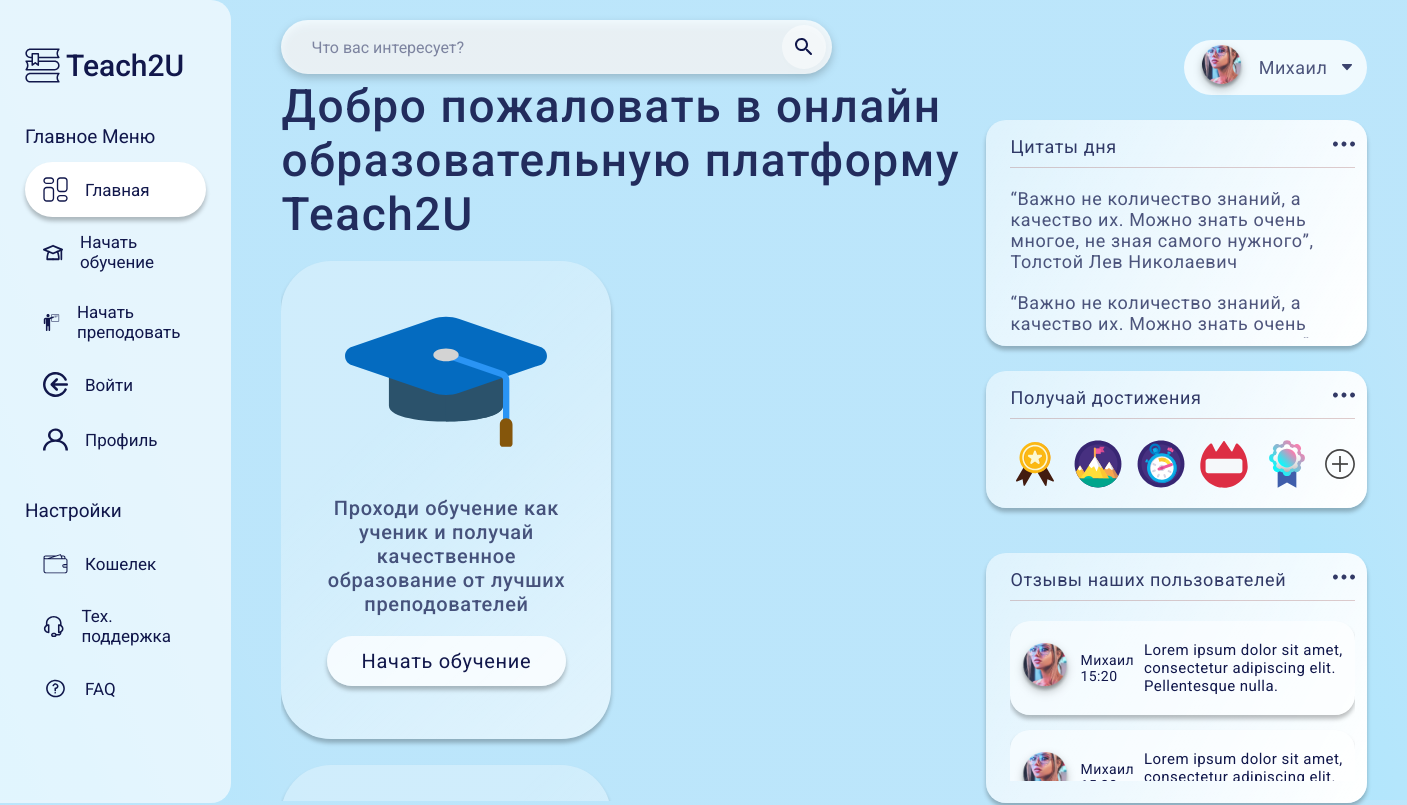
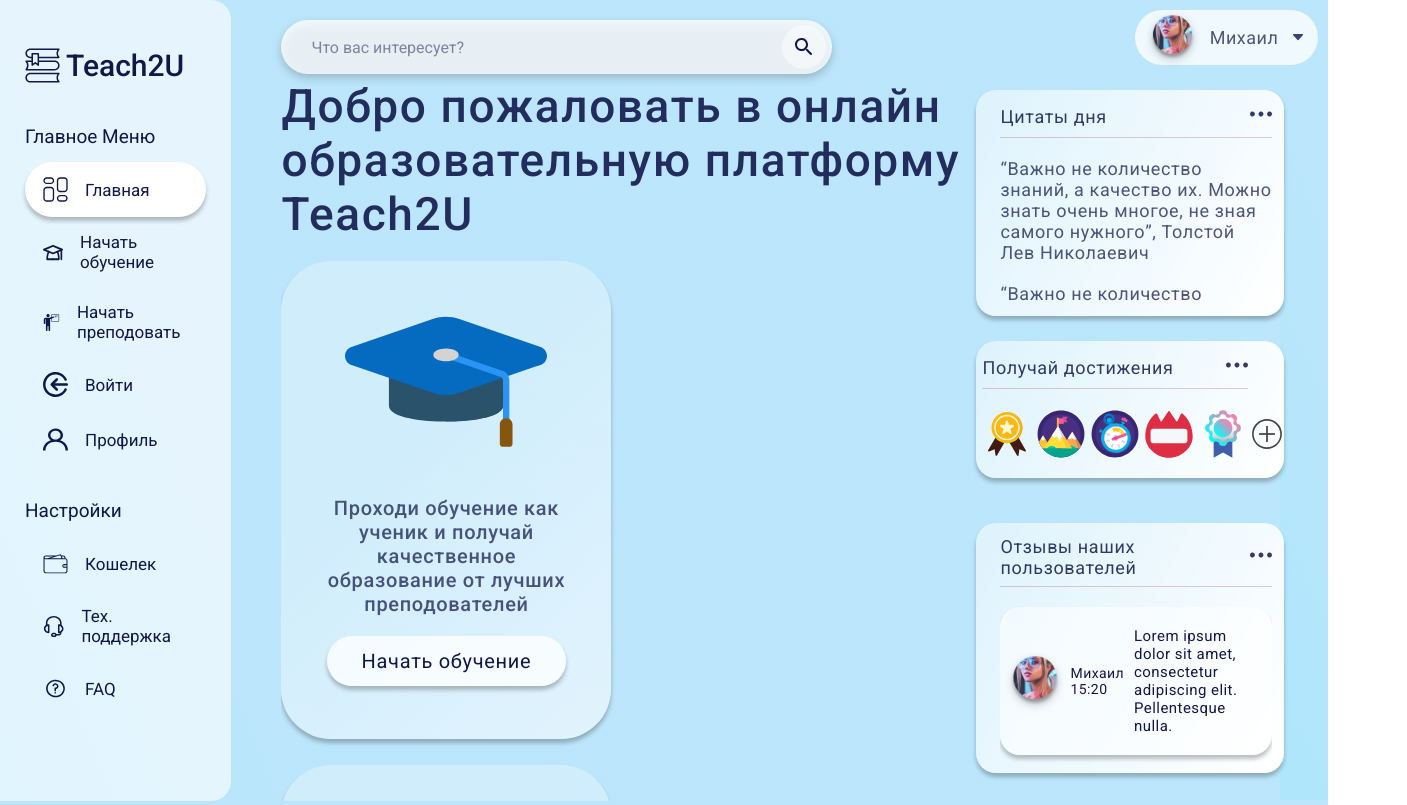
Before and after one commit to IDPogolovkin/T2U-front, a React (Create React App) app: page / in a window 1280 px wide. Shown: the top 805 px of the page, 1407 px wide, since content can reach past the window. Built offline with nearby package versions, Linux system fonts and the light colour scheme.

Commit message:
resize object and grid try 2

```diff
--- a/src/components/Badges/Badges.scss
+++ b/src/components/Badges/Badges.scss
@@ -1,5 +1,6 @@
 .badges-wrapper {
   height: 137px;
+  width: 90%;
   background: linear-gradient(
     118.44deg,
     rgba(255, 255, 255, 0.51) 0%,
@@ -7,7 +8,7 @@
   );
   box-shadow: 0px 4px 4px rgba(0, 0, 0, 0.25);
   border-radius: 20px;
-  padding: 13px 12px 13px 24px;
+  padding: 13px 36px 13px 6px;
   margin-top: 25px;
   margin-bottom: 20px;
 
@@ -42,7 +43,7 @@
 
   .badges-body {
     display: flex;
-    gap: 13px;
+    gap: 4px;
     align-items: center;
 
     .badge {
--- a/src/components/Dashboard/Dashboard.scss
+++ b/src/components/Dashboard/Dashboard.scss
@@ -1,7 +1,7 @@
 .dashboard {
   display: flex;
   flex-direction: column;
-  padding: 40px 40px 0 20px;
+  padding: 10px 10px 0 10px;
 
   ::-webkit-scrollbar {
     display: none;
--- a/src/components/Feedback/Feedback.scss
+++ b/src/components/Feedback/Feedback.scss
@@ -1,5 +1,6 @@
 .feedback-wrapper {
   height: 250px;
+  width: 90%;
   background: linear-gradient(
     118.44deg,
     rgba(255, 255, 255, 0.51) 0%,
--- a/src/components/Mainpage/Mainpage.scss
+++ b/src/components/Mainpage/Mainpage.scss
@@ -2,7 +2,7 @@
   width: 100%;
   height: 100%;
   display: grid;
-  grid-template-columns: 1.3fr 4fr 0.5fr !important;
+  grid-template-columns: 1.3fr 6fr 0.5fr !important;
 
   .main-wrapper {
     padding: 40px 0 0 50px;
--- a/src/components/Quotes/Quotes.scss
+++ b/src/components/Quotes/Quotes.scss
@@ -1,5 +1,6 @@
 .quotes-wrapper {
   height: 226px;
+  width: 90%;
   background: linear-gradient(
     118.44deg,
     rgba(255, 255, 255, 0.51) 0%,
--- a/src/components/TeacherProfile/teacherProfile.css
+++ b/src/components/TeacherProfile/teacherProfile.css
@@ -2,7 +2,7 @@
     width: 100%;
     height: 100%;
     display: grid;
-    grid-template-columns: 1.3fr 4fr 0.5fr !important;
+    grid-template-columns: 1.3fr 6fr 0.5fr !important;
 }
 
 .settings-block_t{
```
